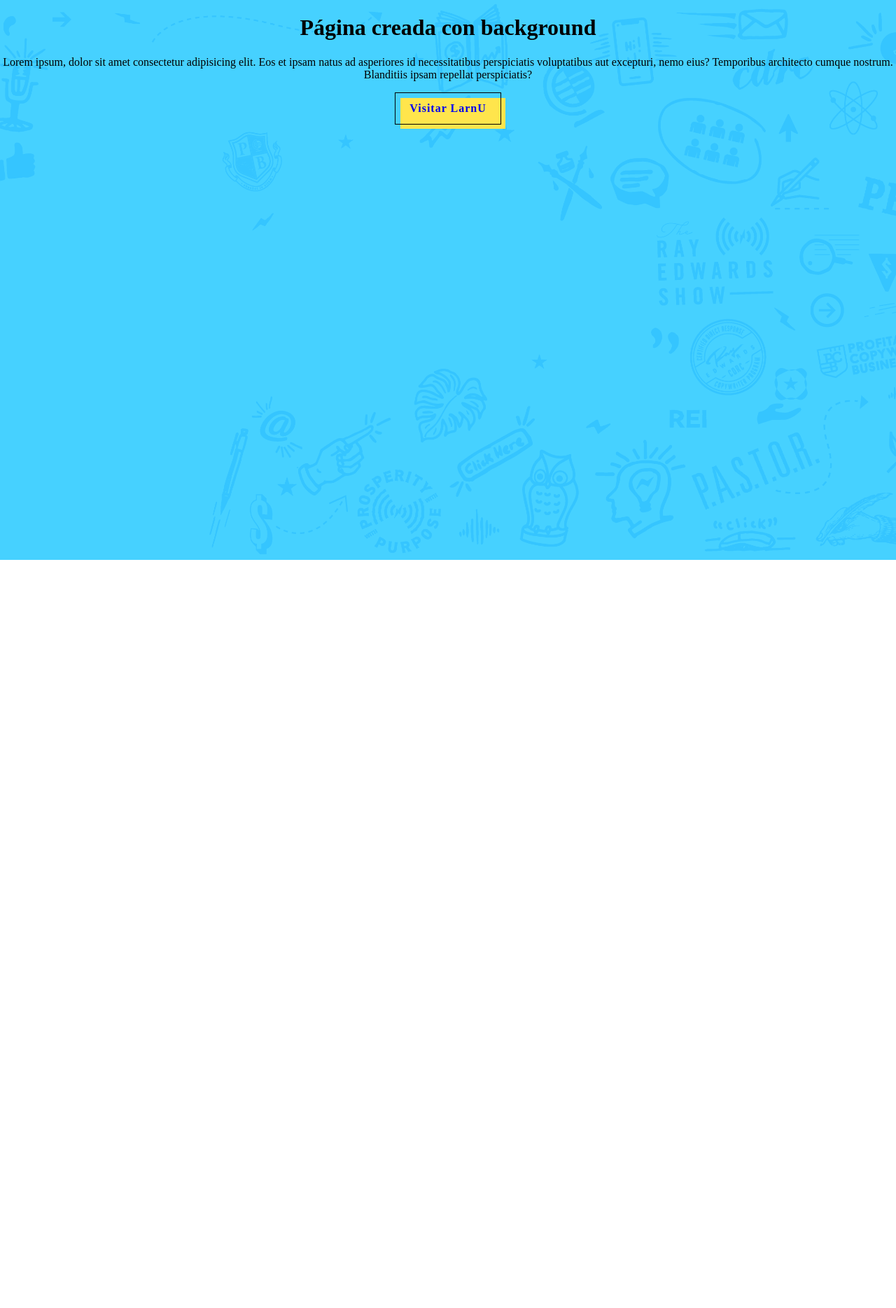
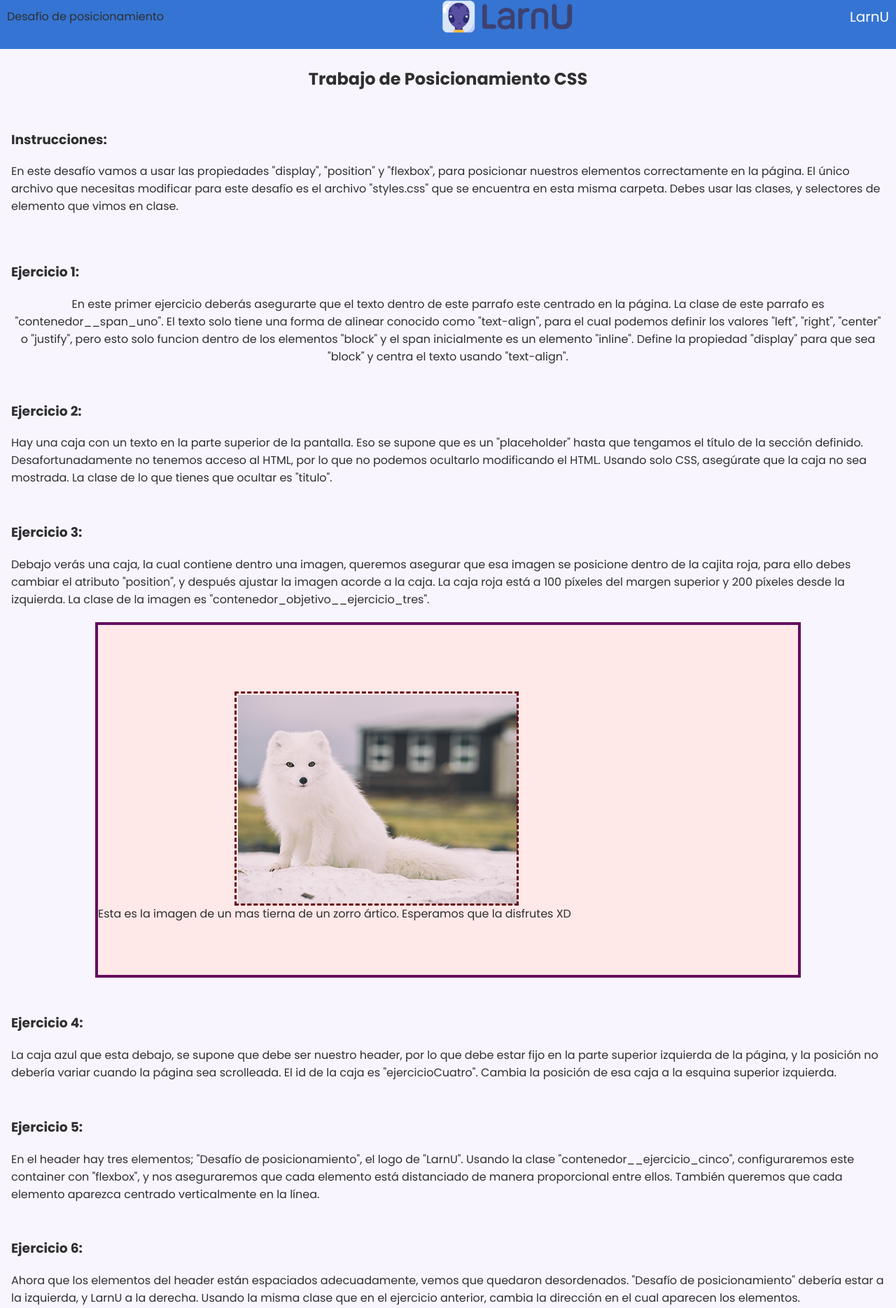
Before and after one commit to kevin-dev71/portfolio, a plain HTML site: page index.html in a window 1280 px wide. Shown: the top 1869 px of the page at 70% size. Before the commit the page ends 800 px from the top, so only its background shows below. Drawn offline with Linux system fonts and the light colour scheme.

Commit message:
desafio(flexbox_css): seguir los pasos del readme y html

```diff
--- /dev/null
+++ b/assets/css/styles.css
@@ -0,0 +1,110 @@
+@import url('https://fonts.googleapis.com/css2?family=Poppins:wght@300;400;500;600;700&display=swap');
+
+body {
+  background: #f8f5ff;
+  margin: 95px 0 100px 0;
+  color: #2f2f2f;
+  font-family: 'Poppins', sans-serif;
+}
+
+.titulo {
+  height: 50px;
+  text-align: center;
+  border: solid thin purple;
+  padding: 1rem;
+}
+
+.subtitulo {
+  text-align: center;
+}
+
+.contenedor {
+  padding: 1rem;
+}
+
+.contenedor_imagen {
+  width: 1000px;
+  height: 500px;
+  border: 4px solid #640d60;
+  background-color: #ffe8e8;
+  margin-left: auto;
+  margin-right: auto;
+  margin-top: 20px;
+  position: relative;
+}
+
+.contenedor_objetivo {
+  width: 400px;
+  height: 300px;
+  border: dashed 3px rgb(107, 0, 0);
+  position: absolute;
+  top: 95px;
+  left: 195px;
+}
+
+#spanDescriptivo {
+  position: absolute;
+  top: 100px;
+  left: 615px;
+  padding-right: 20px;
+}
+
+.contenedor__ejercicio_cuatro {
+  display: block;
+  width: 100vw;
+  height: 70px;
+  background-color: #3574d2;
+}
+
+.contenedor__ejercicio_cinco-img {
+  width: 15%;
+}
+
+.contenedor__ejercicio_cinco-span {
+  font-size: 20px;
+  color: white;
+}
+
+.contenedor__ejercicio_cinco {
+  padding: 0 10px;
+}
+
+.contenedor__ejercicio_siete {
+  width: 600px;
+  height: 400px;
+  margin-left: auto;
+  margin-right: auto;
+  border: 3px solid black;
+  position: relative;
+  background-color: rgb(255, 255, 255);
+  display: flex;
+}
+
+.textoElemento {
+  display: block;
+  text-align: center;
+  align-self: center;
+}
+
+.elementos {
+  width: 150px;
+  height: 100px;
+  display: flex;
+  background-color: white;
+}
+
+.elementoUno {
+  border: 2px dashed green;
+}
+
+.elementoDos {
+  border: 2px dashed orange;
+}
+
+.elementoTres {
+  border: 2px dashed blue;
+}
+
+.elementoCuatro {
+  border: 2px dashed red;
+}
--- a/index.html
+++ b/index.html
@@ -1,77 +1,149 @@
-<!DOCTYPE html>
-<html lang="en">
+<!-- You will not need to change anything in this file make sure all of your work is in styles.css -->
+<html>
   <head>
-    <meta charset="UTF-8" />
-    <meta http-equiv="X-UA-Compatible" content="IE=edge" />
-    <meta name="viewport" content="width=device-width, initial-scale=1.0" />
-    <title>Página creada con background</title>
-    <style>
-      .hero {
-        position: fixed;
-        top: 0;
-        left: 0;
-        width: 100vw;
-        height: 100vh;
-        background: url('./img/bgImg.png') no-repeat center center fixed;
-        background-size: cover;
-        overflow: hidden;
-      }
-      .hero__text--title,
-      .hero__text--description,
-      .hero__btn--link {
-        text-align: center;
-      }
+    <title>Posicionamiento CSS</title>
+    <link rel="stylesheet" href="./assets/css/styles.css" />
+    <link rel="stylesheet" href="./styles.css" />
+  </head>
 
-      .hero__btn--link {
-        display: block;
-        margin: 0 auto;
-        width: fit-content;
-        text-decoration: none;
-
-        font-weight: bold;
-        letter-spacing: 1px;
-        padding: 13px 20px;
-        outline: 0;
-        border: 1px solid black;
-        cursor: pointer;
-        position: relative;
-      }
-
-      .hero__btn--link:after {
-        content: '';
-        position: absolute;
-        background-color: #ffe54c;
-        width: 100%;
-        height: 100%;
-        z-index: -1;
-        top: 7px;
-        left: 7px;
-        transition: 0.2s;
-      }
-      .hero__btn--link:hover:after {
-        top: 0px;
-        left: 0px;
-      }
-    </style>
-  </head>
   <body>
-    <div class="hero">
-      <h1 class="hero__text--title">Página creada con background</h1>
-      <p class="hero__text--description">
-        Lorem ipsum, dolor sit amet consectetur adipisicing elit. Eos et ipsam
-        natus ad asperiores id necessitatibus perspiciatis voluptatibus aut
-        excepturi, nemo eius? Temporibus architecto cumque nostrum. Blanditiis
-        ipsam repellat perspiciatis?
+    <h1 class="titulo">flexbox_css</h1>
+    <h2 class="subtitulo">Trabajo de Posicionamiento CSS</h2>
+    <div class="contenedor">
+      <h3>Instrucciones:</h3>
+      <p class="contenedor__instrucciones">
+        En este desafío vamos a usar las propiedades "display", "position" y
+        "flexbox", para posicionar nuestros elementos correctamente en la
+        página. El único archivo que necesitas modificar para este desafío es el
+        archivo "styles.css" que se encuentra en esta misma carpeta. Debes usar
+        las clases, y selectores de elemento que vimos en clase.
       </p>
-      <a
-        class="hero__btn--link"
-        href="https://www.larnu.com/"
-        target="_blank"
-        rel="noopener"
-      >
-        Visitar LarnU
-      </a>
-      <!-- HTML !-->
+    </div>
+    <div class="contenedor">
+      <h3 class="contenedor__titulo">Ejercicio 1:</h3>
+      <span class="contenedor__span_uno">
+        En este primer ejercicio deberás asegurarte que el texto dentro de este
+        parrafo este centrado en la página. La clase de este parrafo es
+        "contenedor__span_uno". El texto solo tiene una forma de alinear
+        conocido como "text-align", para el cual podemos definir los valores
+        "left", "right", "center" o "justify", pero esto solo funcion dentro de
+        los elementos "block" y el span inicialmente es un elemento "inline".
+        Define la propiedad "display" para que sea "block" y centra el texto
+        usando "text-align".
+      </span>
+    </div>
+    <div class="contenedor">
+      <h3 class="contenedor__titulo">Ejercicio 2:</h3>
+      <span>
+        Hay una caja con un texto en la parte superior de la pantalla. Eso se
+        supone que es un "placeholder" hasta que tengamos el título de la
+        sección definido. Desafortunadamente no tenemos acceso al HTML, por lo
+        que no podemos ocultarlo modificando el HTML. Usando solo CSS, asegúrate
+        que la caja no sea mostrada. La clase de lo que tienes que ocultar es
+        "titulo".
+      </span>
+    </div>
+    <div class="contenedor">
+      <h3 class="contenedor__titulo">Ejercicio 3:</h3>
+      <span>
+        Debajo verás una caja, la cual contiene dentro una imagen, queremos
+        asegurar que esa imagen se posicione dentro de la cajita roja, para ello
+        debes cambiar el atributo "position", y después ajustar la imagen acorde
+        a la caja. La caja roja está a 100 píxeles del margen superior y 200
+        píxeles desde la izquierda. La clase de la imagen es
+        "contenedor_objetivo__ejercicio_tres".
+      </span>
+      <div class="contenedor_imagen">
+        <div class="contenedor_objetivo"></div>
+        <img
+          class="contenedor_objetivo__ejercicio_tres"
+          src="./assets/img/artic-fox.png"
+        />
+        <div class="spanDescriptivo">
+          <span
+            >Esta es la imagen de un mas tierna de un zorro ártico. Esperamos
+            que la disfrutes XD</span
+          >
+        </div>
+      </div>
+    </div>
+    <div class="contenedor">
+      <h3 class="contenedor__titulo">Ejercicio 4:</h3>
+      <span>
+        La caja azul que esta debajo, se supone que debe ser nuestro header, por
+        lo que debe estar fijo en la parte superior izquierda de la página, y la
+        posición no debería variar cuando la página sea scrolleada. El id de la
+        caja es "ejercicioCuatro". Cambia la posición de esa caja a la esquina
+        superior izquierda.
+      </span>
+    </div>
+    <div class="contenedor__ejercicio_cuatro">
+      <div class="contenedor__ejercicio_cinco">
+        <span class="contenedor__ejercicio_cinco-span">LarnU</span>
+        <img
+          class="contenedor__ejercicio_cinco-img"
+          src="./assets/img/logo_LarnU.png"
+        />
+        <span>Desafío de posicionamiento</span>
+      </div>
+    </div>
+    <div class="contenedor">
+      <h3 class="contenedor__titulo">Ejercicio 5:</h3>
+      <span>
+        En el header hay tres elementos; "Desafío de posicionamiento", el logo
+        de "LarnU". Usando la clase "contenedor__ejercicio_cinco",
+        configuraremos este container con "flexbox", y nos aseguraremos que cada
+        elemento está distanciado de manera proporcional entre ellos. También
+        queremos que cada elemento aparezca centrado verticalmente en la línea.
+      </span>
+    </div>
+    <div class="contenedor">
+      <h3 class="contenedor__titulo">Ejercicio 6:</h3>
+      <span>
+        Ahora que los elementos del header están espaciados adecuadamente, vemos
+        que quedaron desordenados. "Desafío de posicionamiento" debería estar a
+        la izquierda, y LarnU a la derecha. Usando la misma clase que en el
+        ejercicio anterior, cambia la dirección en el cual aparecen los
+        elementos.
+      </span>
+    </div>
+    <div class="contenedor">
+      <h3 class="contenedor__titulo">Ejercicio 7:</h3>
+      <span>
+        Este es un "playground" de la propiedad flexbox, la clase es
+        "ejercicioSiete". No hay un objetivo final en este ejercicio, puedes
+        jugar con estos elementos y las diferentes opciones de flexbox. La clase
+        de los elementos están escritos en los mismos. Prueba usando los
+        conceptos que aprendimos sobre flexbox, incluyendo: "justify-content",
+        "align-items", "align-self", y "flex-direction".
+      </span>
+    </div>
+    <div class="contenedor__ejercicio_siete">
+      <div class="elementos elementoUno">
+        <span class="textoElemento">clase "elementoUno"</span>
+      </div>
+      <div class="elementos elementoDos">
+        <span class="textoElemento">clase "elementoDos"</span>
+      </div>
+      <div class="elementos elementoTres">
+        <span class="textoElemento">clase "elementoTres"</span>
+      </div>
+      <div class="elementos elementoCuatro">
+        <span class="textoElemento">clase "elementoCuatro"</span>
+      </div>
+    </div>
+    <div class="contenedor">
+      <h3 class="contenedor__titulo">Punto extra 1:</h3>
+      <span>
+        Hay bastantes opciones de flexbox y pueden complicarse, pero a través de
+        la prática puedes aprender a ajustar rápidamente el posicionamiento de
+        tus elementos con facilidad. Te recomendamos el tutorial "Flexbox
+        Froggy", el cual te enseñará en profundidad cómo funciona el elemento de
+        posicionamiento "flexbox":
+        <a href="http://www.flexboxfroggy.com" target="_blank_"
+          >Flexbox Froggy</a
+        >
+      </span>
     </div>
   </body>
 </html>
--- /dev/null
+++ b/styles.css
@@ -0,0 +1,65 @@
+/*
+Desafío de posicionamiento con CSS. Todo el trabajo debe hacerse en este archivo, por lo que si estás tocando cualquier otro
+archivo en cualquiera de estas carpetas, estás en el lugar equivocado.
+*/
+
+/* Ejercicio 1: Centrar el texto en un span */
+
+/* Arrancaremos este ejercicio por ti */
+.contenedor__span_uno {
+  display: block;
+  text-align: center;
+}
+
+/* Ejercicio 2 */
+
+/* Acá va tu código */
+.titulo {
+  display: none;
+}
+
+/* Ejercicio 3 */
+
+/* Acá va tu código */
+.contenedor_objetivo__ejercicio_tres {
+  margin-top: 100px;
+  margin-left: 200px;
+}
+
+/* Ejercicio 4 */
+
+/* Acá va tu código */
+.contenedor__ejercicio_cuatro {
+  position: fixed;
+  top: 0;
+  left: 0;
+}
+/* Ejercicio 5 */
+
+/* Acá va tu código */
+.contenedor__ejercicio_cinco {
+  display: flex;
+  justify-content: space-between;
+  align-items: center;
+}
+
+/* Ejercicio 6 */
+
+/* Acá va tu código */
+.contenedor__ejercicio_cinco {
+  flex-direction: row-reverse;
+}
+
+.contenedor__ejercicio_siete {
+  display: flex;
+  flex-direction: column;
+}
+
+.contenedor__ejercicio_siete .elementoUno,
+ .contenedor__ejercicio_siete .elementoCuatro{
+  align-self: flex-end;
+}
+
+.contenedor__ejercicio_siete .elementoTres {
+  align-self: center;
+}
```
Also changed, not shown: README.md, assets/img/artic-fox.png (added), assets/img/logo_LarnU.png (added), img/bgImg.png (deleted).
